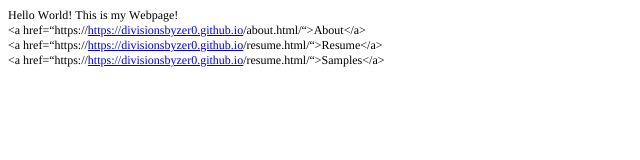
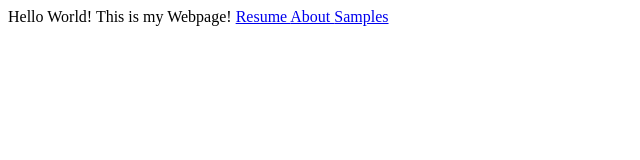
Before and after one commit to divisionsbyzer0/divisionsbyzer0.github.io, a plain HTML site: page index.html in a window 1280 px wide. Shown: the whole page, without its empty margins (0-640 px from the left). Drawn offline with Linux system fonts and the light colour scheme.

Commit message:
change index

```diff
--- a/index.html
+++ b/index.html
@@ -1,24 +1,4 @@
-<!DOCTYPE html PUBLIC "-//W3C//DTD HTML 4.01//EN" "http://www.w3.org/TR/html4/strict.dtd">
-<html>
-<head>
-  <meta http-equiv="Content-Type" content="text/html; charset=utf-8">
-  <meta http-equiv="Content-Style-Type" content="text/css">
-  <title></title>
-  <meta name="Generator" content="Cocoa HTML Writer">
-  <meta name="CocoaVersion" content="2487.3">
-  <style type="text/css">
-    p.p1 {margin: 0.0px 0.0px 0.0px 0.0px; font: 12.0px Times; -webkit-text-stroke: #000000}
-    p.p2 {margin: 0.0px 0.0px 0.0px 0.0px; font: 12.0px Times}
-    p.p3 {margin: 0.0px 0.0px 0.0px 0.0px; font: 12.0px Times; -webkit-text-stroke: #000000; min-height: 14.0px}
-    span.s1 {font-kerning: none}
-    span.s2 {font-kerning: none; -webkit-text-stroke: 0px #000000}
-  </style>
-</head>
-<body>
-<p class="p1"><span class="s1">Hello World! This is my Webpage!</span></p>
-<p class="p1"><span class="s1">&lt;a href=“https://<a href="https://divisionsbyzer0.github.io/">https://divisionsbyzer0.github.io</a>/about.html/“&gt;About&lt;/a&gt;</span></p>
-<p class="p1"><span class="s1">&lt;a href=“https://<a href="https://divisionsbyzer0.github.io/">https://divisionsbyzer0.github.io</a>/resume.html/“&gt;Resume&lt;/a&gt;</span></p>
-<p class="p2"><span class="s1">&lt;a href=“https://<a href="https://divisionsbyzer0.github.io/"><span class="s2">https://divisionsbyzer0.github.io</span></a>/resume.html/“&gt;Samples&lt;/a&gt;</span></p>
-<p class="p3"><span class="s1"></span><br></p>
-</body>
-</html>
+Hello World! This is my Webpage!
+<a href="resume.html"> Resume </a>
+<a href="about.html"> About </a>
+<a href="samples.html"> Samples </a>
```
